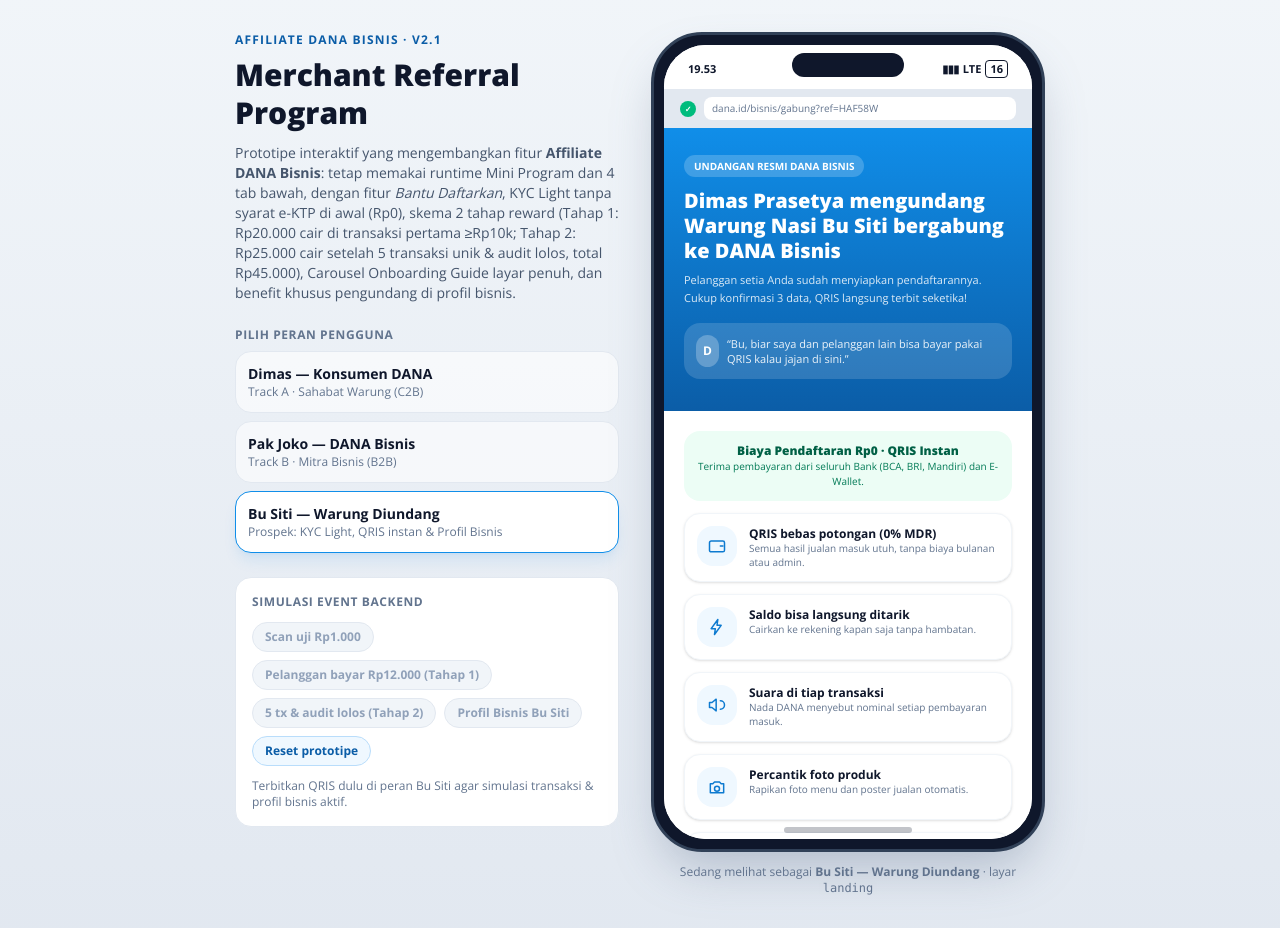
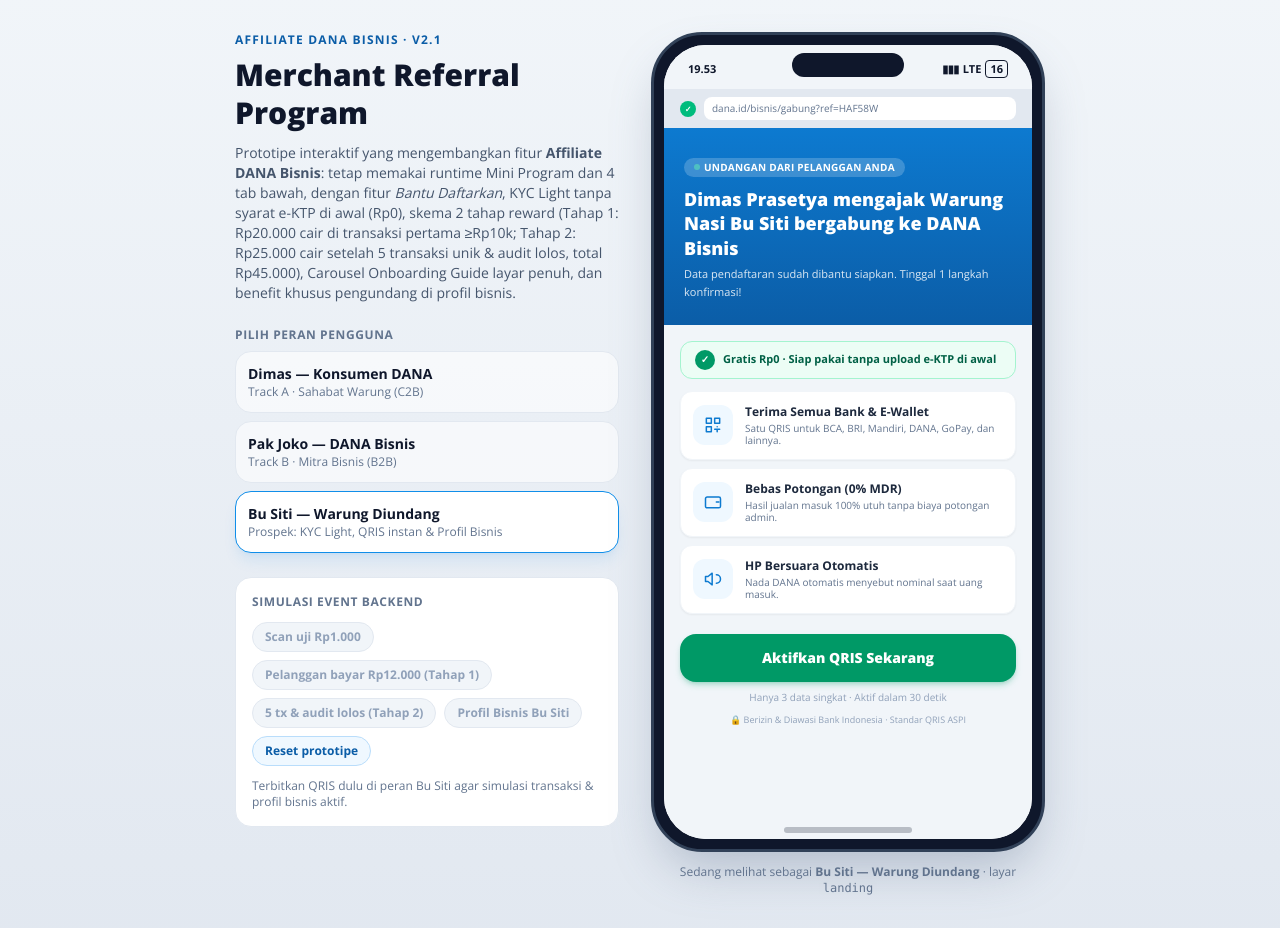
Before and after one commit to hafizhnjwn/dana-bisnis-referral, a React (Vite) app: page / in a window 1280 px wide. Both pictures are taken after a click on the button 427 px from the left and 522 px from the top of the page. Built offline with nearby package versions, Linux system fonts and the light colour scheme.

Commit message:
feat(guide & landing): show onboarding guide only once with animated slides, simplify Bu Siti landing page

```diff
--- a/src/App.jsx
+++ b/src/App.jsx
@@ -108,6 +108,7 @@
 const initialState = () => ({
   role: 'consumer',
   screen: 'home',
+  hasSeenAffiliateGuide: false,
   referrals: SEED_REFERRALS.map((r) => ({ ...r })),
   // Dompet per persona, reward masuk otomatis ke akun pengundang.
   balances: Object.fromEntries(ROLES.map((r) => [r.id, r.balance])),
--- a/src/screens.jsx
+++ b/src/screens.jsx
@@ -89,48 +89,119 @@
 
   const slides = [
     {
-      tag: 'LANGKAH 1 DARI 4 · PELUANG EMAS',
-      title: 'Ajak Warung Langganan, Raih s/d Rp45.000',
-      desc: 'Bantu warung makan, kedai kopi, dan rekan usaha sekitar memiliki QRIS digital resmi tanpa proses berbelit dan tanpa biaya pendaftaran.',
-      points: [
-        { icon: 'bolt', title: '"Bantu Daftarkan" Usaha', desc: 'Kamu yang isikan 3 data ringkas, kode referral tertanam otomatis.' },
-        { icon: 'shield', title: 'KYC Light Instan (Rp0)', desc: 'Tanpa syarat upload e-KTP dan tanpa selfie biometrik di awal.' },
-        { icon: 'qr', title: 'QRIS Terbit < 5 Detik', desc: 'Siap langsung menerima pembayaran dari seluruh bank & e-wallet.' },
-      ],
-      tip: 'Banyak pemilik usaha ingin QRIS, namun enggan mendaftar sendiri karena takut proses rumit. Kamu adalah jembatannya!',
+      tag: 'LANGKAH 1 DARI 3',
+      title: 'Bantu Daftarkan Warung',
+      subtitle: 'Cukup 3 data singkat, QRIS langsung terbit < 5 detik.',
+      visual: (
+        <div className="rounded-2xl border border-white/20 bg-white/10 p-3.5 backdrop-blur-md">
+          <div className="space-y-2">
+            <div className="flex items-center justify-between rounded-xl bg-white/15 px-3 py-2 text-xs">
+              <span className="text-white/80">🏪 Nama Warung</span>
+              <span className="flex items-center gap-1 font-bold text-white">
+                Warung Bu Siti <span className="font-black text-emerald-300 animate-pop-check">✓</span>
+              </span>
+            </div>
+            <div className="flex items-center justify-between rounded-xl bg-white/15 px-3 py-2 text-xs">
+              <span className="text-white/80">🏷️ Kategori</span>
+              <span className="flex items-center gap-1 font-bold text-white">
+                F&B / Warung <span className="font-black text-emerald-300 animate-pop-check">✓</span>
+              </span>
+            </div>
+            <div className="flex items-center justify-between rounded-xl bg-white/15 px-3 py-2 text-xs">
+              <span className="text-white/80">📱 No. WhatsApp</span>
+              <span className="flex items-center gap-1 font-bold text-white">
+                0812-xxxx-4409 <span className="font-black text-emerald-300 animate-pop-check">✓</span>
+              </span>
+            </div>
+          </div>
+
+          <div className="mt-3 flex items-center justify-center gap-2 rounded-xl border border-emerald-400/40 bg-emerald-500/20 py-2 text-xs font-black text-emerald-200 animate-float-slow">
+            <Icon name="bolt" className="h-4 w-4 text-amber-300 animate-pulse" />
+            <span>QRIS Terbit Instan &lt; 5 Detik</span>
+          </div>
+
+          <div className="mt-2.5 flex items-center justify-around text-[10px] font-semibold text-white/80">
+            <span>🛡️ Tanpa e-KTP di Awal</span>
+            <span>•</span>
+            <span>Rp0 Biaya Daftar</span>
+            <span>•</span>
+            <span>Kode Referral Otomatis</span>
+          </div>
+        </div>
+      ),
     },
     {
-      tag: 'LANGKAH 2 DARI 4 · TAHAP 1 REWARD',
-      title: 'Tahap 1: Pendaftaran & Transaksi Pertama ≥Rp10k',
-      desc: 'Dampingi warung menerima pembayaran pertama min. Rp10.000 dari pembeli. Saldo DANA Rp20.000 langsung otomatis masuk ke akunmu!',
-      points: [
-        { icon: 'wallet', title: 'Kamu Dapat: Rp20.000 Saldo DANA', desc: 'Otomatis masuk ke Pocket DANA tanpa perlu klaim manual.' },
-        { icon: 'gift', title: 'Warung Dapat: 0% MDR & Modal Rp15.000', desc: 'Semua uang masuk utuh 100% + bonus modal usaha awal Rp15.000.' },
-        { icon: 'sound', title: 'Fitur Suara Nada DANA Gratis', desc: 'HP toko otomatis menyebutkan nominal uang masuk secara real-time.' },
-      ],
-      tip: 'Tahap pendaftaran & QRIS instan tidak ada reward uang (Rp0) untuk mencegah akun fiktif. Reward terbuka dari transaksi pertama.',
+      tag: 'LANGKAH 2 DARI 3',
+      title: 'Transaksi Pertama: Reward Rp20.000',
+      subtitle: 'Dampingi transaksi min. Rp10.000, saldo langsung cair.',
+      visual: (
+        <div className="rounded-2xl border border-white/20 bg-white/10 p-3.5 backdrop-blur-md">
+          <div className="relative mx-auto flex h-28 w-28 items-center justify-center rounded-2xl bg-white p-2 shadow-lg">
+            <div className="pointer-events-none absolute inset-x-2 top-2 h-0.5 bg-gradient-to-r from-emerald-400 via-emerald-500 to-emerald-300 shadow-[0_0_8px_rgba(16,185,129,0.8)] animate-laser" />
+            <QRCodeSVG value="https://dana.id" size={88} />
+          </div>
+
+          <div className="mt-2.5 flex items-center justify-center gap-2">
+            <span className="flex h-5 w-5 items-center justify-center rounded-full bg-emerald-400 text-[11px] font-black text-slate-900 animate-bounce">
+              ✓
+            </span>
+            <span className="text-xs font-extrabold text-emerald-200">
+              Transaksi ≥ Rp10.000 Berhasil
+            </span>
+          </div>
+
+          <div className="mt-3 grid grid-cols-2 gap-2 text-center">
+            <div className="rounded-xl border border-amber-300/40 bg-white/15 p-2.5 animate-float-slow">
+              <p className="text-[10px] font-bold text-amber-200">KAMU DAPAT</p>
+              <p className="mt-0.5 text-base font-black text-white">+Rp20.000</p>
+              <p className="text-[9px] text-white/80">Saldo DANA Otomatis</p>
+            </div>
+            <div className="rounded-xl border border-white/20 bg-white/15 p-2.5">
+              <p className="text-[10px] font-bold text-emerald-200">WARUNG DAPAT</p>
+              <p className="mt-0.5 text-base font-black text-white">0% MDR</p>
+              <p className="text-[9px] text-white/80">Uang Utuh + Suara Kasir</p>
+            </div>
+          </div>
+        </div>
+      ),
     },
     {
-      tag: 'LANGKAH 3 DARI 4 · TAHAP 2 REWARD',
-      title: 'Tahap 2: 5 Transaksi Unik & Validasi 1–14 Hari',
-      desc: 'Dampingi warung hingga membukukan 5 transaksi unik dari pembeli berbeda. Tim DANA memverifikasi keabsahan transaksi dalam 1–14 hari kerja.',
-      points: [
-        { icon: 'wallet', title: 'Kamu Dapat: Tambahan Rp25.000 Saldo', desc: 'Total komisi penuh mencapai Rp45.000 per warung binaan.' },
-        { icon: 'gift', title: 'Warung Dapat: Kupon 0% MDR 30 Hari', desc: 'Perpanjangan bebas potongan transaksi untuk memaksimalkan laba.' },
-        { icon: 'shield', title: 'Badge Merchant Juara & DANA Sekitar', desc: 'Toko dipromosikan gratis ke ratusan pengguna di radius terdekat.' },
-      ],
-      tip: '5 transaksi dari pembeli riil membuktikan warung benar-benar aktif bertransaksi digital sehari-hari.',
-    },
-    {
-      tag: 'LANGKAH 4 DARI 4 · AUTO-CREDIT & MILESTONE',
-      title: 'Cair Otomatis & Hadiah Rp1.000.000',
-      desc: 'Semua saldo reward masuk otomatis tanpa repot klaim di Pusat Hadiah. Kembangkan jaringan merchant dan raih bonus milestone jutaan rupiah!',
-      points: [
-        { icon: 'check', title: '100% Otomatis Masuk Saldo', desc: 'Bebas khawatir reward hangus atau lupa diklaim.' },
-        { icon: 'trophy', title: 'Bonus Rp1.000.000 / 50 Mitra Aktif', desc: 'Raih hadiah pencapaian ekstra setiap 50 warung menyelesaikan program.' },
-        { icon: 'users', title: 'Dukungan WhatsApp 1-Tap', desc: 'Tombol dampingi transaksi memudahkan edukasi ke pemilik warung.' },
-      ],
-      tip: 'Makin banyak warung yang kamu bantu digitalisasi, makin besar penghasilan pasif yang kamu nikmati.',
+      tag: 'LANGKAH 3 DARI 3',
+      title: '5 Transaksi Unik: Total Rp45.000',
+      subtitle: 'Verifikasi validitas 1–14 hari, bonus ekstra Rp1 Juta.',
+      visual: (
+        <div className="rounded-2xl border border-white/20 bg-white/10 p-3.5 backdrop-blur-md">
+          <p className="text-center text-[11px] font-bold text-white/90">
+            5 Pembeli Berbeda dalam 1–14 Hari
+          </p>
+
+          <div className="mt-2.5 flex items-center justify-center gap-2">
+            {[1, 2, 3, 4, 5].map((num) => (
+              <div key={num} className="flex flex-col items-center gap-1">
+                <div className="flex h-8 w-8 items-center justify-center rounded-full bg-emerald-400 text-xs font-black text-slate-900 shadow-md shadow-emerald-400/30 animate-pulse">
+                  ✓
+                </div>
+                <span className="text-[9px] font-bold text-white/80">Tx #{num}</span>
+              </div>
+            ))}
+          </div>
+
+          <div className="mt-3.5 rounded-xl border border-amber-300/40 bg-gradient-to-r from-amber-400/25 to-emerald-400/25 p-3 text-center animate-float-slow">
+            <div className="flex items-center justify-center gap-2">
+              <span className="text-base">🏆</span>
+              <span className="text-xs font-black text-amber-200">
+                Tahap 2 Cair: +Rp25.000
+              </span>
+            </div>
+            <p className="mt-1 text-sm font-black text-white">
+              Total Reward: <span className="text-emerald-300">Rp45.000 / Warung</span>
+            </p>
+            <p className="mt-1 text-[10px] font-medium text-white/80">
+              ⭐ Bonus Rp1.000.000 per 50 warung aktif
+            </p>
+          </div>
+        </div>
+      ),
     },
   ];
 
@@ -138,11 +209,9 @@
 
   return (
     <div className="absolute inset-0 z-50 flex flex-col justify-between overflow-hidden bg-gradient-to-b from-[#0D5995] via-[#108EE9] to-[#083556] text-white animate-in fade-in duration-200">
-      {/* Top background glow elements */}
       <div className="pointer-events-none absolute -top-20 -right-20 h-64 w-64 rounded-full bg-white/10 blur-2xl" />
       <div className="pointer-events-none absolute top-1/3 -left-24 h-56 w-56 rounded-full bg-amber-400/15 blur-3xl" />
 
-      {/* Notch clearance & Story Progress Bars */}
       <div className="relative pt-8 px-4 shrink-0">
         <div className="flex items-center gap-1.5">
           {slides.map((_, i) => (
@@ -161,14 +230,13 @@
           ))}
         </div>
 
-        {/* Top Navbar */}
         <div className="mt-3 flex items-center justify-between">
-          <div className="flex items-center gap-2">
-            <span className="flex h-5 w-5 items-center justify-center rounded-full bg-white text-[#108EE9] text-[10px] font-black">
+          <div className="flex items-center gap-1.5">
+            <span className="flex h-5 w-5 items-center justify-center rounded-full bg-white text-[10px] font-black text-[#108EE9]">
               D
             </span>
             <span className="text-[10px] font-extrabold tracking-wider text-white/90">
-              PANDUAN LENGKAP AFFILIATE
+              CARA KERJA AFFILIATE
             </span>
           </div>
           <button
@@ -180,39 +248,18 @@
         </div>
       </div>
 
-      {/* Main Slide Content */}
-      <div className="relative flex-1 overflow-y-auto px-5 py-3 no-scrollbar flex flex-col justify-between">
+      <div className="relative flex-1 px-5 py-4 flex flex-col justify-center">
         <div>
-          {/* Badge & Title */}
-          <div className="inline-block rounded-full bg-white/20 px-3 py-0.5 text-[9px] font-black tracking-widest uppercase backdrop-blur-xs text-amber-200">
+          <div className="inline-block rounded-full bg-white/20 px-3 py-0.5 text-[9px] font-black tracking-widest uppercase text-amber-200">
             {curr.tag}
           </div>
           <h2 className="mt-2 text-xl font-black leading-tight text-white">{curr.title}</h2>
-          <p className="mt-1 text-xs leading-relaxed text-white/85">{curr.desc}</p>
+          <p className="mt-1 text-xs text-white/85 leading-snug">{curr.subtitle}</p>
 
-          {/* Value Props Card */}
-          <div className="mt-4 space-y-2 rounded-2xl bg-white/10 p-3.5 backdrop-blur-md border border-white/20">
-            {curr.points.map((pt, idx) => (
-              <div key={idx} className="flex items-start gap-2.5">
-                <span className="flex h-6 w-6 shrink-0 items-center justify-center rounded-lg bg-white/20 text-white mt-0.5">
-                  <Icon name={pt.icon} className="h-3.5 w-3.5" />
-                </span>
-                <div className="flex-1">
-                  <p className="text-[11px] font-extrabold text-white">{pt.title}</p>
-                  <p className="text-[10px] leading-snug text-white/80">{pt.desc}</p>
-                </div>
-              </div>
-            ))}
-          </div>
-
-          {/* Principle / Tip card */}
-          <div className="mt-3 rounded-2xl bg-amber-400/20 border border-amber-300/30 p-3 text-[10px] leading-relaxed text-amber-100">
-            💡 <strong>Prinsip Program:</strong> {curr.tip}
-          </div>
+          <div className="mt-4">{curr.visual}</div>
         </div>
       </div>
 
-      {/* Bottom Controls */}
       <div className="relative shrink-0 border-t border-white/15 bg-black/10 px-5 pt-3 pb-6 backdrop-blur-md">
         <div className="flex items-center justify-between gap-3">
           <div className="flex items-center gap-1.5">
@@ -261,19 +308,26 @@
 }
 
 function Hub(p) {
-  const { s, go, notify, earned, activeCount } = p;
-  const [showGuide, setShowGuide] = useState(true);
+  const { s, patch, go, notify, earned, activeCount } = p;
+  const [manualGuide, setManualGuide] = useState(false);
+  const showGuide = (!s.hasSeenAffiliateGuide && s.role === 'consumer') || manualGuide;
+  const handleCloseGuide = () => {
+    setManualGuide(false);
+    if (!s.hasSeenAffiliateGuide && patch) {
+      patch({ hasSeenAffiliateGuide: true });
+    }
+  };
   const biz = s.role === 'merchant';
   const inProgress = s.referrals.filter((r) => r.stage === 1).length;
 
   return (
     <MiniShell title="Affiliate DANA Bisnis" tab="hub" {...p} unread={2}>
-      <AffiliateCarouselGuide isOpen={showGuide} onClose={() => setShowGuide(false)} />
+      <AffiliateCarouselGuide isOpen={showGuide} onClose={handleCloseGuide} />
 
       <div className="px-4 pt-3 pb-8">
         {/* Guide banner */}
         <button
-          onClick={() => setShowGuide(true)}
+          onClick={() => setManualGuide(true)}
           className="flex w-full items-center justify-between rounded-2xl border border-dana-200 bg-dana-50/80 px-3.5 py-2.5 text-left transition active:bg-dana-100"
         >
           <div className="flex items-center gap-2.5">
@@ -880,65 +934,77 @@
 }
 
 function Landing({ s, go, inviter }) {
-  const props = [
-    ['wallet', 'QRIS bebas potongan (0% MDR)', 'Semua hasil jualan masuk utuh, tanpa biaya bulanan atau admin.'],
-    ['bolt', 'Saldo bisa langsung ditarik', 'Cairkan ke rekening kapan saja tanpa hambatan.'],
-    ['sound', 'Suara di tiap transaksi', 'Nada DANA menyebut nominal setiap pembayaran masuk.'],
-    ['camera', 'Percantik foto produk', 'Rapikan foto menu dan poster jualan otomatis.'],
-    ['users', 'Bisa jadi Rekan DANA', 'Tambah penghasilan dari layanan isi saldo tetangga.'],
+  const benefits = [
+    {
+      icon: 'qr',
+      title: 'Terima Semua Bank & E-Wallet',
+      desc: 'Satu QRIS untuk BCA, BRI, Mandiri, DANA, GoPay, dan lainnya.',
+    },
+    {
+      icon: 'wallet',
+      title: 'Bebas Potongan (0% MDR)',
+      desc: 'Hasil jualan masuk 100% utuh tanpa biaya potongan admin.',
+    },
+    {
+      icon: 'sound',
+      title: 'HP Bersuara Otomatis',
+      desc: 'Nada DANA otomatis menyebut nominal saat uang masuk.',
+    },
   ];
+
   return (
-    <Shell className="bg-white">
+    <Shell className="bg-slate-50">
       <StatusBar />
       <BrowserBar />
-      <div className="bg-gradient-to-b from-dana-500 to-dana-700 px-5 pt-6 pb-8 text-white">
-        <span className="rounded-full bg-white/20 px-2.5 py-1 text-[10px] font-bold">UNDANGAN RESMI DANA BISNIS</span>
-        <p className="mt-3 text-xl leading-tight font-extrabold">
-          {inviter} mengundang {s.merchant.name} bergabung ke DANA Bisnis
-        </p>
-        <p className="mt-2 text-[11px] leading-relaxed text-white/85">
-          Pelanggan setia Anda sudah menyiapkan pendaftarannya. Cukup konfirmasi 3 data, QRIS langsung terbit seketika!
-        </p>
-        <div className="mt-4 flex items-center gap-2 rounded-2xl bg-white/15 p-3">
-          <span className="flex h-8 w-8 items-center justify-center rounded-full bg-white/25 text-xs font-bold">
-            {inviter[0]}
+      <div className="bg-gradient-to-b from-dana-600 to-dana-700 px-5 pt-6 pb-6 text-white">
+        <span className="inline-flex items-center gap-1 rounded-full bg-white/20 px-2.5 py-0.5 text-[10px] font-bold tracking-wide">
+          <span className="h-1.5 w-1.5 rounded-full bg-emerald-300 animate-pulse" />
+          UNDANGAN DARI PELANGGAN ANDA
         </span>
-          <p className="text-[11px] leading-snug text-white/90">
-            “Bu, biar saya dan pelanggan lain bisa bayar pakai QRIS kalau jajan di sini.”
+        <h1 className="mt-2.5 text-lg leading-snug font-extrabold">
+          {inviter} mengajak {s.merchant.name} bergabung ke DANA Bisnis
+        </h1>
+        <p className="mt-1 text-[11px] leading-relaxed text-white/85">
+          Data pendaftaran sudah dibantu siapkan. Tinggal 1 langkah konfirmasi!
         </p>
       </div>
+
+      <div className="space-y-3 px-4 pt-4 pb-6">
+        <div className="flex items-center gap-2 rounded-xl border border-emerald-200 bg-emerald-50 px-3.5 py-2 text-[11px] font-bold text-emerald-800">
+          <span className="flex h-5 w-5 shrink-0 items-center justify-center rounded-full bg-emerald-600 text-[10px] font-bold text-white">
+            ✓
+          </span>
+          <span>Gratis Rp0 · Siap pakai tanpa upload e-KTP di awal</span>
         </div>
 
-      <div className="space-y-3 px-5 py-5">
-        <div className="rounded-2xl bg-emerald-50 p-3 text-center">
-          <p className="text-xs font-extrabold text-emerald-800">Biaya Pendaftaran Rp0 · QRIS Instan</p>
-          <p className="text-[10px] text-emerald-700">Terima pembayaran dari seluruh Bank (BCA, BRI, Mandiri) dan E-Wallet.</p>
-        </div>
-
-        {props.map(([icon, title, desc]) => (
-          <div key={title} className="flex gap-3 rounded-2xl border border-slate-100 bg-white p-3 shadow-sm">
-            <span className="flex h-10 w-10 shrink-0 items-center justify-center rounded-2xl bg-dana-50 text-dana-600">
-              <Icon name={icon} />
+        <div className="space-y-2">
+          {benefits.map((b) => (
+            <div key={b.title} className="flex items-center gap-3 rounded-xl border border-slate-100 bg-white p-3 shadow-xs">
+              <span className="flex h-10 w-10 shrink-0 items-center justify-center rounded-xl bg-dana-50 text-dana-600">
+                <Icon name={b.icon} className="h-5 w-5" />
               </span>
-            <div>
-              <p className="text-xs font-bold text-slate-900">{title}</p>
-              <p className="text-[10px] leading-snug text-slate-500">{desc}</p>
+              <div className="min-w-0 flex-1">
+                <p className="text-xs font-bold text-slate-800">{b.title}</p>
+                <p className="mt-0.5 text-[10px] leading-tight text-slate-500">{b.desc}</p>
               </div>
             </div>
           ))}
+        </div>
 
-        <div className="rounded-2xl bg-slate-50 p-3">
-          <p className="text-[10px] leading-relaxed text-slate-500">
-            <strong>Tidak perlu di awal:</strong> foto e-KTP, selfie biometrik, NPWP, atau mengetik kode referral. Cukup 3 data usaha berkat jalur cepat <strong>KYC Light</strong>.
+        <div className="pt-2">
+          <button
+            onClick={() => go('register')}
+            className="w-full rounded-2xl bg-emerald-600 py-3.5 text-center text-sm font-extrabold text-white shadow-md shadow-emerald-600/25 transition active:scale-98"
+          >
+            Aktifkan QRIS Sekarang
+          </button>
+          <p className="mt-2 text-center text-[10px] text-slate-400">
+            Hanya 3 data singkat · Aktif dalam 30 detik
+          </p>
+          <p className="mt-2 text-center text-[9px] text-slate-400">
+            🔒 Berizin & Diawasi Bank Indonesia · Standar QRIS ASPI
           </p>
         </div>
-
-        <Btn variant="green" onClick={() => go('register')}>
-          Daftar Gratis dalam 2 Menit
-        </Btn>
-        <p className="text-center text-[9px] leading-relaxed text-slate-400">
-          DANA Bisnis berizin dan diawasi Bank Indonesia & OJK. QRIS mengikuti standar ASPI.
-        </p>
       </div>
     </Shell>
   );
```
Also changed, not shown: src/index.css (+28 -0 lines). Lines whose indentation alone changed are shown as unchanged.
